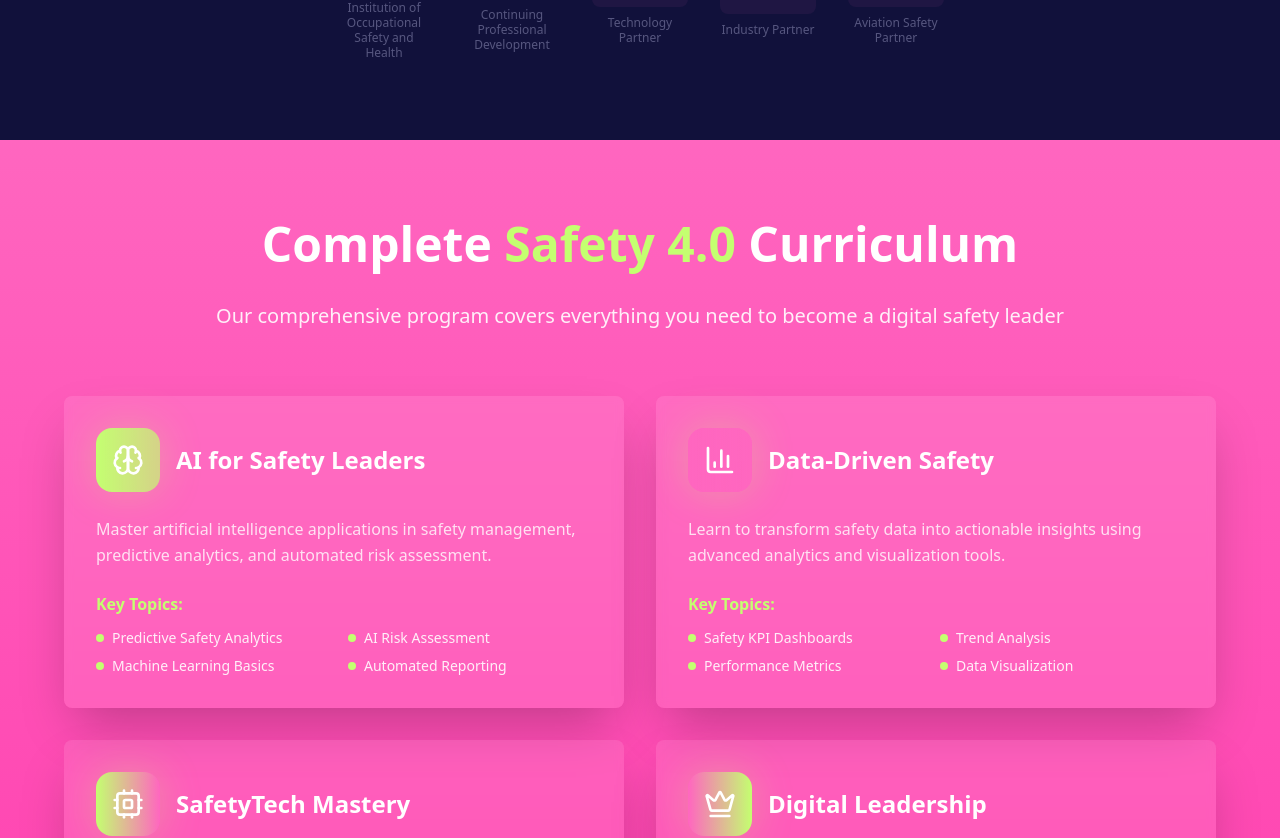
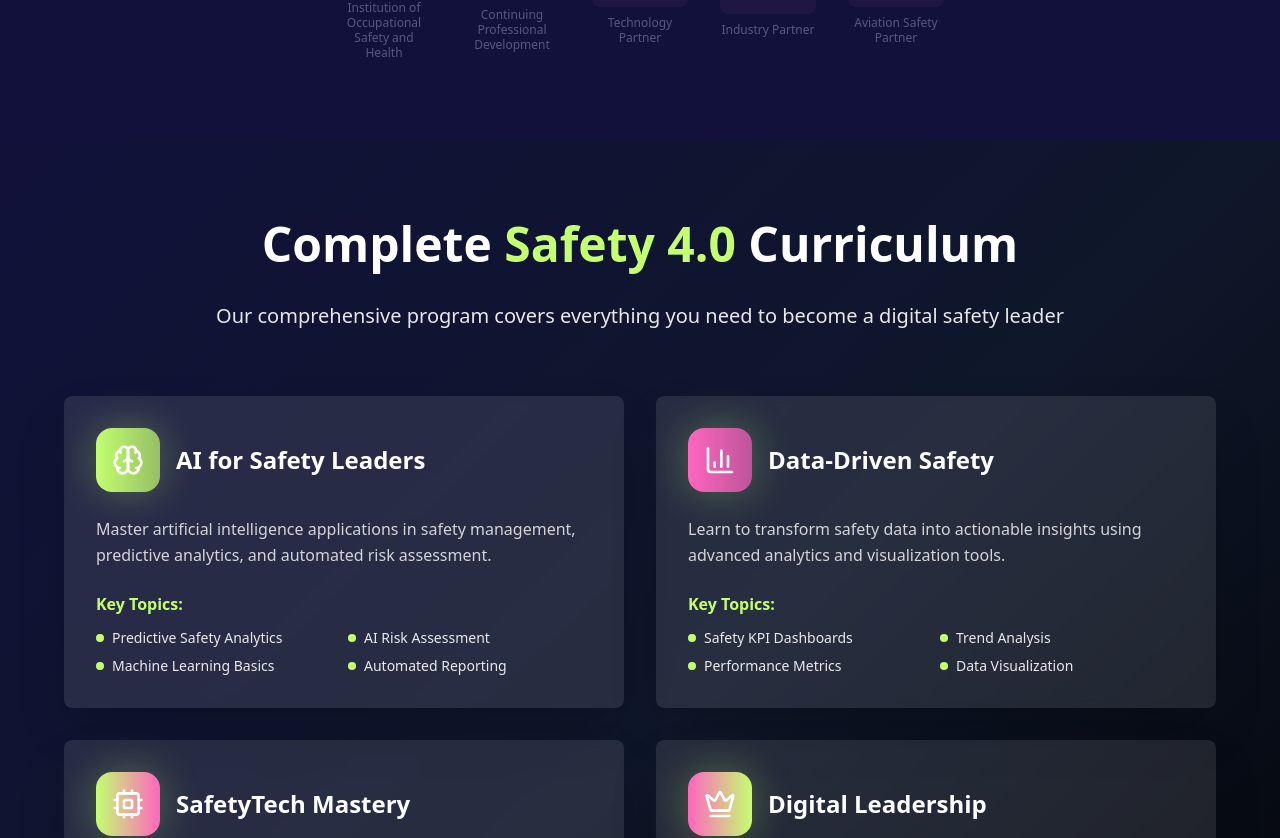
Before and after one commit to lucasdomingues19/safety4-lead-future, a React (Vite) app: page / in a window 1280 px wide. Shown: the part 7791-8629 px from the top of the page. Built offline with nearby package versions, Linux system fonts and the light colour scheme.

Commit message:
Update curriculum section background

```diff
--- a/src/components/ProgramSection.tsx
+++ b/src/components/ProgramSection.tsx
@@ -34,7 +34,7 @@ export const ProgramSection = () => {
   ];
 
   return (
-    <section className="py-20 bg-gradient-secondary text-white">
+    <section className="py-20 bg-gradient-to-br from-[#11113a] via-slate-900 to-black text-white">
       <div className="container mx-auto px-4">
         <div className="text-center max-w-4xl mx-auto mb-16 animate-fade-in">
           <h2 className="text-4xl lg:text-5xl font-bold mb-8">
```
